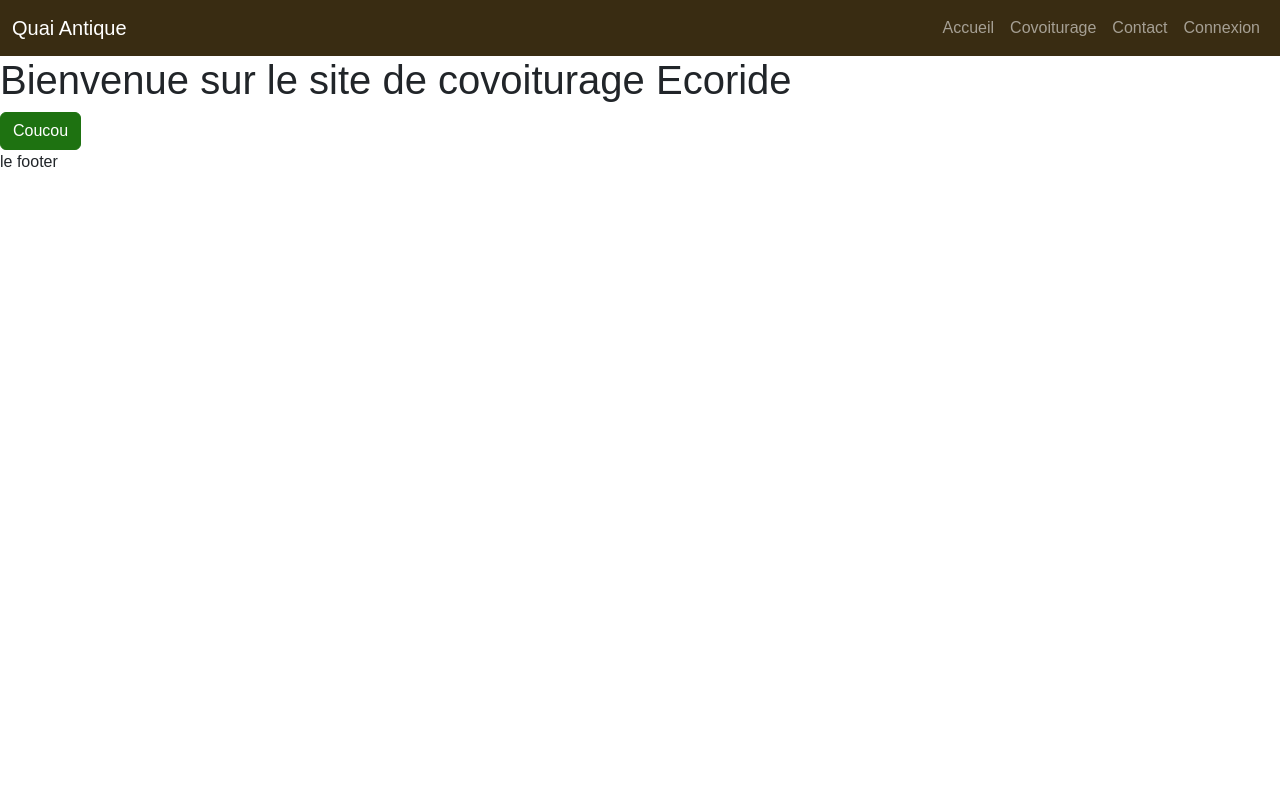
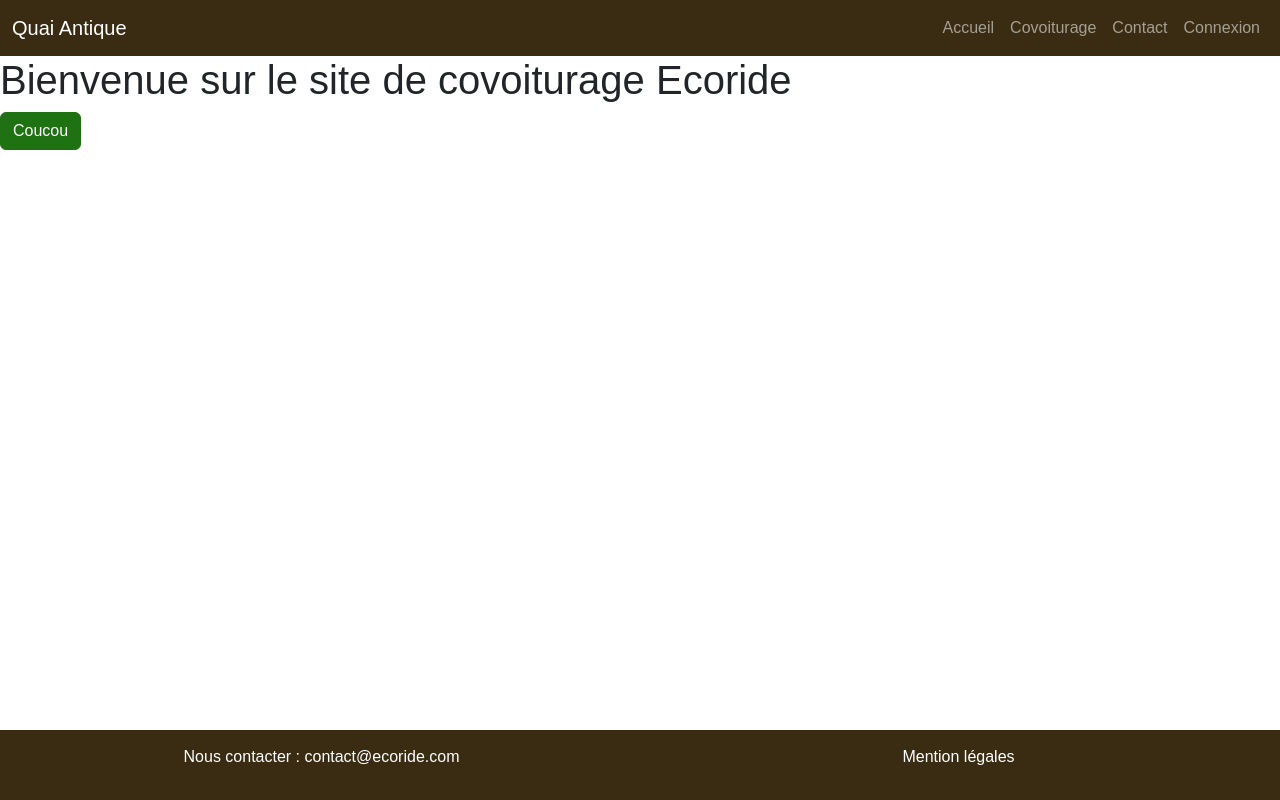
Before and after one commit to Baptiste1906/EcorideFront, a website with bundled scripts: page index.html in a window 1280 px wide. Built offline with nearby package versions, Linux system fonts and the light colour scheme; files whose address does not match are found by name.

Commit message:
ajout footer

```diff
--- a/index.html
+++ b/index.html
@@ -39,8 +39,16 @@
         <!--le contenu du site-->
     </main>
 
-    <footer>
-le footer
+    <footer class="bg-dark text-white text-center footer">
+        <div class="row">
+            <div class="col-12 col-lg-6">
+                <p>Nous contacter : contact@ecoride.com</p>
+            </div>
+            <div class="col-12 col-lg-6">
+                <p>Mention légales</p>
+            </div>
+        </div>
+
     </footer>
 
     <script type="module" src="./Router/router.js"></script>
--- a/scss/main.scss
+++ b/scss/main.scss
@@ -1,2 +1,17 @@
 @import url("/node_modules/bootstrap-icons/font/bootstrap-icons.css");
 @import 'custom';
+
+html{
+    position: relative;
+    min-height: 100%;
+}
+
+main{
+    margin-bottom: 110px;
+}
+footer.footer{
+    padding: 15px;
+    position: absolute;
+    bottom: 0;
+    width: 100%;
+}
```
Also changed, not shown: scss/main.css, 1 other file.
